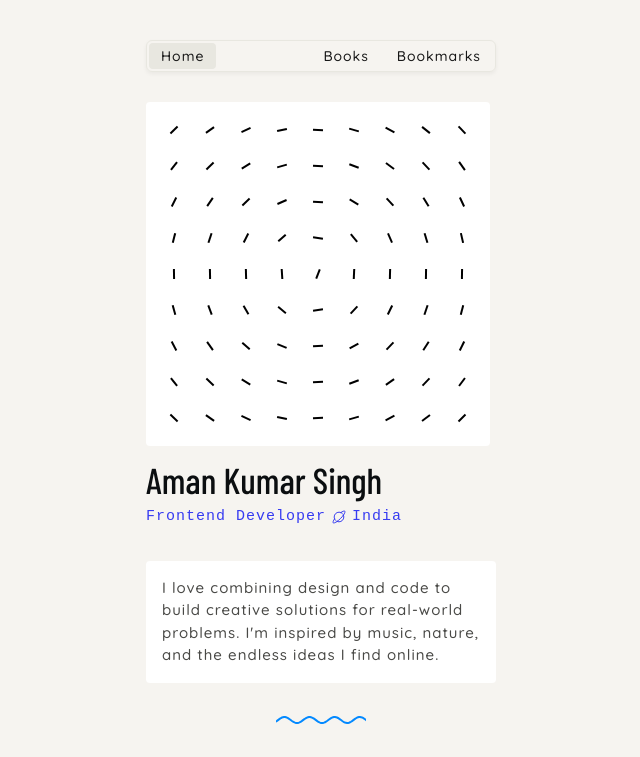
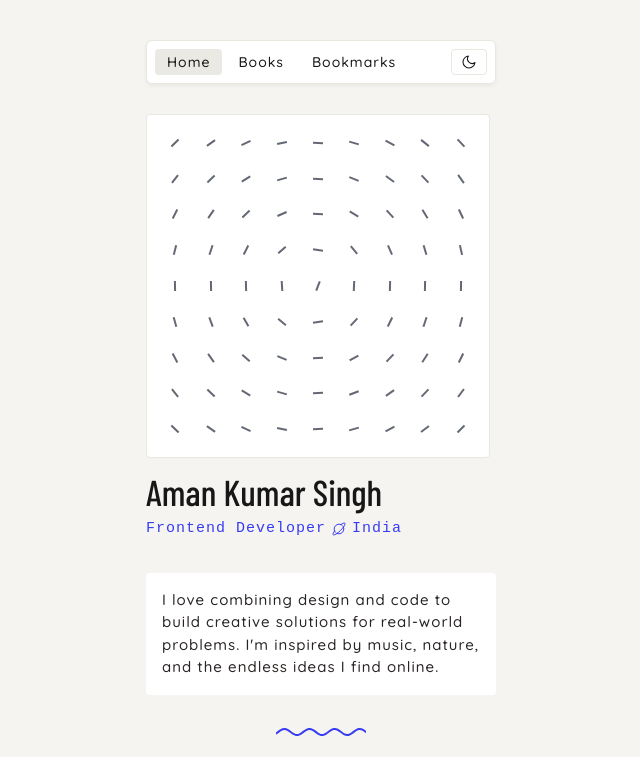
Before and after one commit to maskmanlucifer/lucifer, a React (Create React App) app: page /#/ in a window 1280 px wide. Shown: the top 757 px of the page, without its empty margins (319-959 px from the left). Built offline with nearby package versions, Linux system fonts and the light colour scheme; a web font is replaced by a local one.

Commit message:
feat: add dark theme in portfolio website

```diff
--- a/src/App.js
+++ b/src/App.js
@@ -1,4 +1,4 @@
-import { useEffect } from 'react';
+import { useEffect, useState } from 'react';
 import Home from './Pages/home';
 import Books from './Pages/books';
 import { Route, Routes } from 'react-router-dom';
@@ -8,7 +8,48 @@ import Social from './Components/social';
 import { data } from './constants';
 import Bookmarks from './Pages/bookmarks';
 
+const getInitialTheme = () => {
+  if (typeof window === 'undefined') {
+    return 'light';
+  }
+
+  const storedTheme = window.localStorage.getItem('theme');
+
+  if (storedTheme === 'light' || storedTheme === 'dark') {
+    return storedTheme;
+  }
+
+  if (window.matchMedia) {
+    return window.matchMedia('(prefers-color-scheme: dark)').matches ? 'dark' : 'light';
+  }
+
+  return 'light';
+};
+
 function App() {
+  const [theme, setTheme] = useState(getInitialTheme);
+
+  useEffect(() => {
+    if (typeof document === 'undefined') {
+      return;
+    }
+
+    document.body.classList.remove('light-theme', 'dark-theme');
+    document.body.classList.add(`${theme}-theme`);
+
+    if (typeof window !== 'undefined') {
+      try {
+        window.localStorage.setItem('theme', theme);
+      } catch (error) {
+        // ignore persistence errors (e.g., Safari private mode)
+      }
+    }
+  }, [theme]);
+
+  const handleThemeToggle = () => {
+    setTheme((prevTheme) => (prevTheme === 'light' ? 'dark' : 'light'));
+  };
+
     useEffect(() => {
       let xs = [];
       for (let i = 0; i <= 200; i++) {
@@ -44,7 +85,7 @@ function App() {
   return (
     <div className='main'>
         <div className='container'>
-        <Navbar path={path} />
+        <Navbar path={path} theme={theme} onToggleTheme={handleThemeToggle} />
            <Routes>
               <Route path="/" element={<Home />} />
               <Route path="/lucifer" element={<Home />} />
--- a/src/Components/MagnetLines.jsx
+++ b/src/Components/MagnetLines.jsx
@@ -4,7 +4,7 @@ export default function MagnetLines({
   rows = 9,
   columns = 9,
   containerSize = "80vmin",
-  lineColor = "#efefef",
+  lineColor = "var(--magnet-line-color, #efefef)",
   lineWidth = "1vmin",
   lineHeight = "6vmin",
   baseAngle = -10,
--- a/src/Components/header.jsx
+++ b/src/Components/header.jsx
@@ -10,7 +10,7 @@ const Header = ({ general }) => {
         rows={9}
         columns={9}
         containerSize="344px"
-        lineColor="black"
+        lineColor="var(--magnet-line-color)"
         lineWidth="2px"
         lineHeight="10px"
         baseAngle={0}
--- a/src/Components/navbar.jsx
+++ b/src/Components/navbar.jsx
@@ -6,22 +6,60 @@ const NAVBAR_ITEMS = [
     { name: "Bookmarks", url: "/bookmarks" }
 ];
 
-const Navbar = ({path}) => {
+const SunIcon = () => (
+    <svg className="theme-toggle-icon" viewBox="0 0 24 24" aria-hidden="true" focusable="false">
+        <path
+            fill="none"
+            stroke="currentColor"
+            strokeWidth="1.6"
+            strokeLinecap="round"
+            strokeLinejoin="round"
+            d="M12 4.75V3m0 18v-1.75M7.03 7.03 5.78 5.78m12.44 12.44-1.25-1.25M4.75 12H3m18 0h-1.75M7.03 16.97 5.78 18.22m12.44-12.44 1.25-1.25M12 15.5a3.5 3.5 0 1 1 0-7 3.5 3.5 0 0 1 0 7Z"
+        />
+    </svg>
+);
+
+const MoonIcon = () => (
+    <svg className="theme-toggle-icon" viewBox="0 0 24 24" aria-hidden="true" focusable="false">
+        <path
+            fill="none"
+            stroke="currentColor"
+            strokeWidth="1.6"
+            strokeLinecap="round"
+            strokeLinejoin="round"
+            d="M21 12.79A9 9 0 1 1 11.21 3 7 7 0 0 0 21 12.79Z"
+        />
+    </svg>
+);
+
+const Navbar = ({ path, theme, onToggleTheme }) => {
 
     const location = useLocation();
     const lastPath = location.pathname.split("/").pop();
 
+    const toggleLabel = theme === 'dark' ? 'Switch to light theme' : 'Switch to dark theme';
 
     return (
         <div className="navbar">
+            <div className="navbar-links">
                 {NAVBAR_ITEMS.map((item, index) => (
                     <div className={`navbar-item ${`/${lastPath}` === item.url ? "active" : ""}`} key={index}>
                         <Link to={item.url} className="navbar-link">
                             {item.name}
                         </Link>
                     </div>
-
                 ))}
+            </div>
+            <button
+                type="button"
+                className="theme-toggle"
+                onClick={onToggleTheme}
+                aria-pressed={theme === 'dark'}
+                aria-label={toggleLabel}
+            >
+                <span className="sr-only">{toggleLabel}</span>
+                {theme === 'dark' ? <SunIcon /> : <MoonIcon />}
+            </button>
         </div>
     )
 };
--- a/src/Stylesheets/index.scss
+++ b/src/Stylesheets/index.scss
@@ -13,6 +13,9 @@
   margin: 0;
   padding: 0;
   box-sizing: border-box;
+}
+
+:root {
   --white: #fff;
   --black: #0b0e10;
   --blue: #373cf1;
@@ -23,14 +26,89 @@
   --attention: #c78f1f;
   --card-bg: #fff;
   --card-bg-hover: #fafafa;
+  --text-color: rgb(23, 23, 23);
   --text-color-secondary: rgb(41, 37, 36);
   --text-color-tertiary: rgb(163, 163, 163);
   --faded-black: #1b1b18cc;
+  --border-color: #e8e7e0;
+  --hover-neutral: #eae9e3;
+  --navbar-shadow: rgba(0, 0, 0, 0.05);
+  --icon-muted: #aeaeb4;
+  --tooltip-bg: #333333;
+  --work-hover-bg: #f5fff3;
+  --background-color: #f6f4f0;
+  --book-reading-bg: #fefef2;
+  --book-read-bg: #f2faff;
+  --book-hover-shadow: 0 18px 36px rgba(15, 23, 42, 0.12);
+  --magnet-line-color: rgba(15, 23, 42, 0.65);
+  --status-yellow-bg: #dfae29;
+  --status-yellow-text: #ffffff;
+  --status-archived-bg: #c78f1f;
+  --status-archived-text: #ffffff;
 }
 
-:root {
+body.light-theme {
+  --white: #fff;
+  --black: #0b0e10;
+  --blue: #373cf1;
+  --red: #FB6514;
+  --green: rgb(22, 170, 99);
+  --yellow: #dfae29;
+  --text-secondary: #0f0f0e80;
+  --attention: #c78f1f;
+  --card-bg: #fff;
+  --card-bg-hover: #fafafa;
+  --text-color: rgb(23, 23, 23);
+  --text-color-secondary: rgb(41, 37, 36);
+  --text-color-tertiary: rgb(163, 163, 163);
+  --faded-black: #1b1b18cc;
+  --border-color: #e8e7e0;
+  --hover-neutral: #eae9e3;
+  --navbar-shadow: rgba(0, 0, 0, 0.05);
+  --icon-muted: #aeaeb4;
+  --tooltip-bg: #333333;
+  --work-hover-bg: #f5fff3;
   --background-color: #f6f4f0;
-  --text-color: rgb(23, 23, 23);
+  --book-reading-bg: #fefef2;
+  --book-read-bg: #f2faff;
+  --book-hover-shadow: 0 18px 36px rgba(15, 23, 42, 0.12);
+  --magnet-line-color: rgba(15, 23, 42, 0.65);
+  --status-yellow-bg: #e0a300;
+  --status-yellow-text: #ffffff;
+  --status-archived-bg: #c78f1f;
+  --status-archived-text: #ffffff;
+}
+
+body.dark-theme {
+  --white: #f9fafb;
+  --black: #f7fafc;
+  --blue: #6366f1;
+  --red: #FB6514;
+  --green: #22c55e;
+  --yellow: #f59e0b;
+  --text-secondary: rgba(203, 213, 225, 0.55);
+  --attention: #facc15;
+  --card-bg: #111827;
+  --card-bg-hover: #1a2233;
+  --text-color: #e2e8f0;
+  --text-color-secondary: rgba(203, 213, 225, 0.85);
+  --text-color-tertiary: rgba(148, 163, 184, 0.75);
+  --faded-black: rgba(226, 232, 240, 0.85);
+  --border-color: rgba(100, 116, 139, 0.45);
+  --hover-neutral: rgba(148, 163, 184, 0.16);
+  --navbar-shadow: rgba(2, 6, 23, 0.6);
+  --icon-muted: #9ba7c7;
+  --tooltip-bg: rgba(15, 23, 42, 0.92);
+  --work-hover-bg: rgba(99, 102, 241, 0.08);
+  --background-color: #0b1120;
+  --book-reading-bg: rgba(234, 179, 8, 0.14);
+  --book-read-bg: rgba(59, 130, 246, 0.14);
+  --book-hover-shadow: 0 18px 40px rgba(2, 6, 23, 0.55);
+  --magnet-line-color: rgba(148, 163, 184, 0.45);
+  --status-yellow-bg: #d97706;
+  --status-yellow-text: #ffffff;
+  --status-archived-bg: #b45309;
+  --status-archived-text: #ffffff;
 }
 
 body {
@@ -39,13 +117,25 @@ body {
   font-size: min(6vw, 24px);
   line-height: 1.5;
   font-weight: 500;
-  color: var(--faded-black);
+  color: var(--text-color);
   background-color: var(--background-color);
   -webkit-font-smoothing: antialiased;
   -webkit-tap-highlight-color: transparent;
   text-size-adjust: none;
   position: relative;
   letter-spacing: 1px;
+}
+
+.sr-only {
+  position: absolute;
+  width: 1px;
+  height: 1px;
+  padding: 0;
+  margin: -1px;
+  overflow: hidden;
+  clip: rect(0, 0, 0, 0);
+  white-space: nowrap;
+  border: 0;
 }
 
 .main {
@@ -96,7 +186,7 @@ a {
     font-size: 36px;
     font-style: normal;
     letter-spacing: 2px;
-    color: var(--black);
+    color: var(--text-color);
     font-variation-settings: "wght" 250;
     font-family: "Barlow Condensed", serif;
 
@@ -119,7 +209,7 @@ a {
   .about {
     font-size: 15px;
     margin-top: 32px;
-    color: var(--faded-black);
+    color: var(--text-color-secondary);
     background-color: var(--card-bg);
     padding: 16px;
     border-radius: 4px;
@@ -131,7 +221,7 @@ a {
   margin-top: 30px;
   font-family: "Barlow Condensed", serif;
 
-  color: var(--black);
+  color: var(--text-color);
   font-weight: 500;
   letter-spacing: normal;
   font-variation-settings: "wght" 400;
@@ -141,7 +231,7 @@ a {
 .now {
   .now-list {
     font-size: 15px;
-    color: var(--faded-black);
+    color: var(--text-color-secondary);
     margin-left: 16px;
   }
 
@@ -197,7 +287,8 @@ a {
       font-weight: 800;
 
       &.paused {
-        background-color: var(--yellow);
+        background-color: var(--status-yellow-bg);
+        color: var(--status-yellow-text);
       }
 
       &.live {
@@ -213,7 +304,8 @@ a {
       }
 
       &.archived {
-        background-color: var(--attention);
+        background-color: var(--status-archived-bg);
+        color: var(--status-archived-text);
       }
     }
 
@@ -240,7 +332,7 @@ a {
 
       .description {
         font-size: 15px;
-        color: var(--faded-black);
+        color: var(--text-color-secondary);
         margin-top: 12px;
       }
 
@@ -302,8 +394,8 @@ a {
       bottom: calc(100% + 8px);
       left: 50%;
       transform: translateX(-50%);
-      background-color: #333333;
-      color: white;
+      background-color: var(--tooltip-bg);
+      color: var(--white);
       padding: 4px 8px;
       border-radius: 4px;
       font-size: 12px;
@@ -344,7 +436,7 @@ a {
   svg {
     height: 20px;
     width: 20px;
-    fill: #aeaeb4;
+    fill: var(--icon-muted);
   }
 
   li a:hover {
@@ -385,18 +477,19 @@ a {
       position: relative;
       height: 330px;
       flex: 1 0 40%;
+      border: 1px solid var(--border-color);
 
       &.reading {
-      background-color: #fefef2; // very light shade of yellow
+        background-color: var(--book-reading-bg);
       }
 
       &.read {
-        background-color: #f2faff; // very light shade of blue-green
+        background-color: var(--book-read-bg);
       }
 
       .book-status {
         font-size: 12px;
-        color: var(--faded-black);
+        color: var(--text-color-tertiary);
         font-weight: 600;
         position: absolute;
         top: 12px;
@@ -404,6 +497,9 @@ a {
 
       &:hover {
         cursor: pointer;
+        background-color: var(--card-bg-hover);
+        box-shadow: var(--book-hover-shadow);
+        transform: translateY(-4px);
 
         img {
           transform: translateY(30px);
@@ -429,7 +525,7 @@ a {
 
       .book-author {
         font-size: 12px;
-        color: var(--text-secondary);
+        color: var(--text-color-secondary);
         font-weight: 600;
         margin-top: 8px;
       }
@@ -446,17 +542,25 @@ a {
     span {
       height: 24px;
       width: 24px;
+      display: flex;
+      align-items: center;
+      justify-content: center;
+      border-radius: 999px;
+      color: var(--text-color);
+      transition: opacity ease 300ms, background-color ease 200ms, color ease 200ms;
 
       &:hover {
         cursor: pointer;
         opacity: 0.8;
-        transition: opacity ease 300ms;
+        background-color: var(--hover-neutral);
       }
     }
 
     svg {
       height: 100%;
       width: 100%;
+      fill: currentColor;
+      stroke: currentColor;
     }
   }
 }
@@ -475,7 +579,7 @@ a {
     .bookmark {
       width: 100%;
       height: 40px;
-      border: 1px solid #e8e7e0;
+      border: 1px solid var(--border-color);
       font-size: 14px;
       background: var(--card-bg);
       border-radius: 4px;
@@ -576,49 +680,80 @@ a {
 }
 
 .wave path {
-  stroke: #0389ff;
+  stroke: var(--blue);
   stroke-width: 2px;
   stroke-linecap: round;
   fill: none;
 }
 
 .navbar {
-  padding: 10px;
   display: flex;
-  gap: 4px;
+  gap: 8px;
   justify-content: space-between;
   align-items: center;
-  height: 32px;
+  min-height: 32px;
   font-size: 14px;
   margin-top: 20px;
   margin-bottom: 30px;
-  padding: 8px 2px;
-  border: 1px solid #e8e7e0;
+  padding: 8px;
+  border: 1px solid var(--border-color);
   border-radius: 6px;
-  box-shadow: 0 2px 4px rgba(0, 0, 0, 0.05);
+  box-shadow: 0 2px 4px var(--navbar-shadow);
+  background-color: var(--card-bg);
+}
 
-  .navbar-item a {
-    padding: 4px 12px;
-    border-radius: 4px;
+.navbar-links {
+  display: flex;
+  align-items: center;
+  gap: 4px;
+  flex: 1;
+}
 
-    &:hover {
-      cursor: pointer;
-      background-color: #eae9e3;
-      transition: background-color ease 200ms;
-    }
+.navbar-item a {
+  padding: 4px 12px;
+  border-radius: 4px;
+  color: var(--text-color);
+  transition: background-color ease 200ms, color ease 200ms;
+}
+
+.navbar-item a:hover {
+  cursor: pointer;
+  background-color: var(--hover-neutral);
+}
+
+.navbar-item.active a {
+  background-color: var(--hover-neutral);
+}
+
+.theme-toggle {
+  border: 1px solid var(--border-color);
+  background-color: transparent;
+  color: var(--text-color);
+  border-radius: 4px;
+  padding: 4px;
+  font-size: 12px;
+  font-weight: 600;
+  cursor: pointer;
+  transition: background-color ease 200ms, color ease 200ms, border-color ease 200ms;
+  display: inline-flex;
+  align-items: center;
+  justify-content: center;
+  min-height: 16px;
+  min-width: 36px;
+
+  &:hover {
+    background-color: var(--hover-neutral);
   }
 
-  .navbar-item a {
-    color: var(--text-color);
+  &:focus-visible {
+    outline: 2px solid var(--blue);
+    outline-offset: 2px;
   }
+}
 
-  .navbar-item.active a {
-    background-color: #e8e7e0;
-  }
-
-  .navbar-item:first-of-type {
-    flex: 1;
-  }
+.theme-toggle-icon {
+  width: 16px;
+  height: 16px;
 }
 
 .magnetLines-container {
@@ -632,10 +767,11 @@ a {
   width: 344px;
   height: 400px;
   background-color: var(--card-bg);
+  border: 1px solid var(--border-color);
 
   padding: 10px;
-    border-radius: 4px;
-    margin-bottom: 16px;
+  border-radius: 4px;
+  margin-bottom: 16px;
 }
 
 .magnetLines-container span {
@@ -699,7 +835,7 @@ a {
 
     &:hover {
       cursor: pointer;
-      background-color: #f5fff3;
+      background-color: var(--work-hover-bg);
       transition: background-color  ease 300ms;
     }
 
```
Lines whose indentation alone changed are shown as unchanged.
